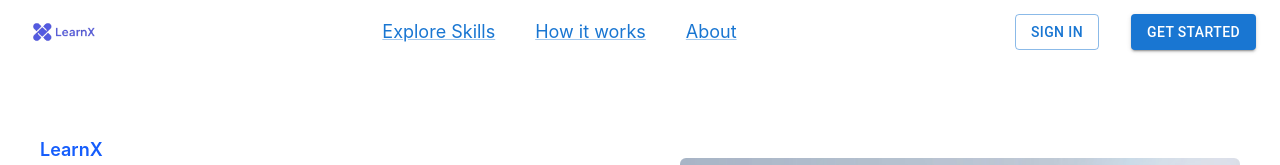
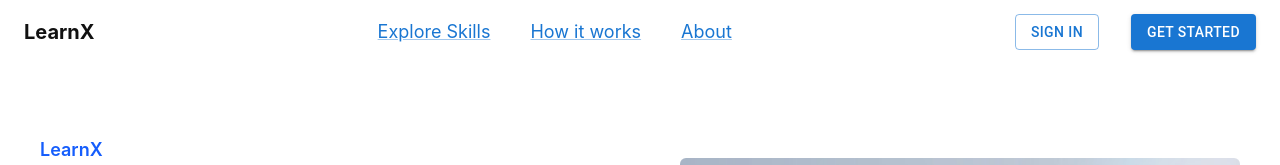
Before and after one commit to developerjrts/LearnX, a React (Vite) app in the folder client/: page / in a window 1280 px wide. Shown: the top 165 px of the page. Built offline with nearby package versions, Linux system fonts and the light colour scheme.

Commit message:
Update Nav.tsx

```diff
--- a/client/src/components/Nav.tsx
+++ b/client/src/components/Nav.tsx
@@ -35,11 +35,9 @@ const Nav = () => {
             justifyContent: "space-between",
             alignItems: "center"
         }}>
-            <img
-            src={logo}
-            alt="Logo"
-            className='w-20'
-            />
+            <h1
+className="text-xl font-bold"
+>LearnX</h1>
 
         <Box
         className="md:flex gap-10 hidden items-center justify-center "
```
